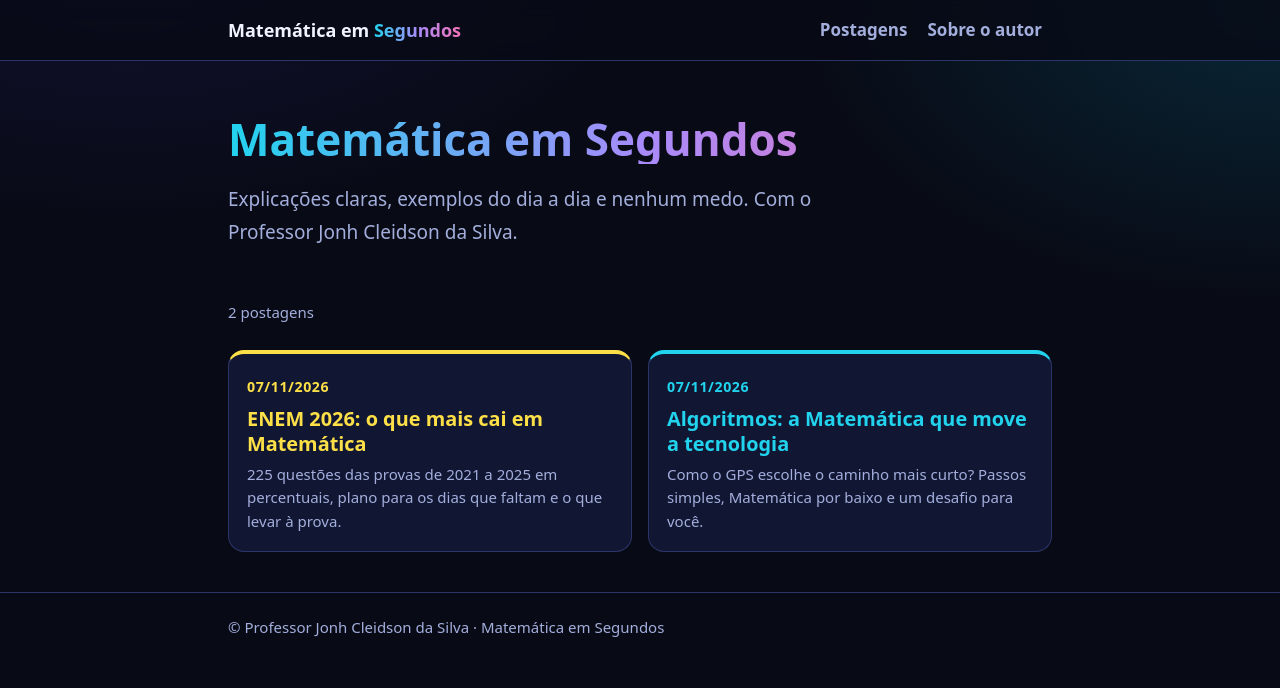
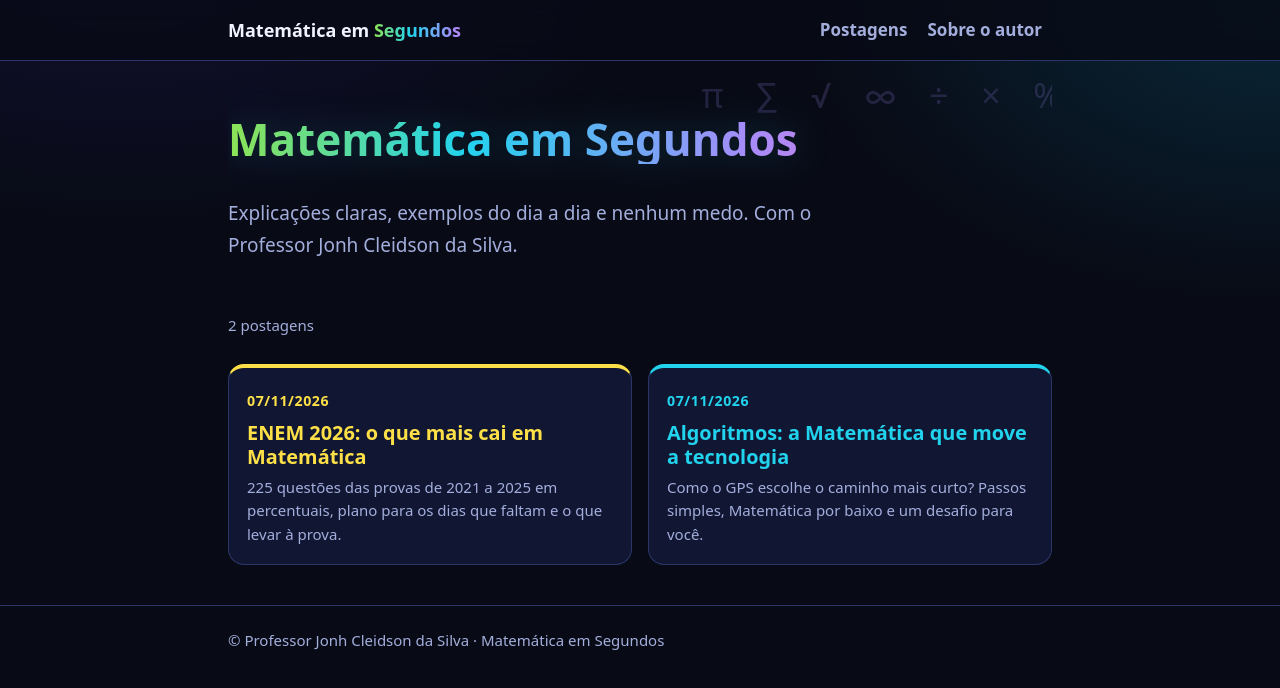
Before and after one commit to matematicaemsegundos/matematicaemsegundos.github.io, a plain HTML site: page index.html in a window 1280 px wide. Drawn offline with Linux system fonts and the light colour scheme.

Commit message:
Movimento no título: gradiente em fluxo, flutuação e símbolos de fundo
Co-Authored-By: Claude Sonnet 5.5 <noreply@anthropic.com>

```diff
--- a/assets/style.css
+++ b/assets/style.css
@@ -15,6 +15,16 @@ nav a{display:inline-flex;align-items:center;min-height:40px;padding:0 10px;colo
 nav a:hover{color:var(--tx)}
 h1{font-size:clamp(28px,6vw,44px);line-height:1.15;margin:.2em 0 .3em;overflow-wrap:anywhere;
 background:linear-gradient(90deg,var(--cy),var(--vi),var(--pk));-webkit-background-clip:text;background-clip:text;color:transparent}
+/* Movimento no título da página inicial e na marca do topo */
+.hero h1,.brand b{background:linear-gradient(90deg,var(--cy),var(--vi),var(--pk),var(--ye),var(--li),var(--cy));background-size:250% 100%;-webkit-background-clip:text;background-clip:text;color:transparent;animation:fluxo 9s linear infinite}
+.hero h1{display:inline-block;animation:fluxo 9s linear infinite,flutua 5s ease-in-out infinite;filter:drop-shadow(0 0 18px #22d3ee33)}
+.hero{position:relative;overflow:hidden}
+.hero::before{content:"π  ∑  √  ∞  ÷  ×  %";position:absolute;right:-10px;top:6px;font-size:clamp(22px,5vw,34px);letter-spacing:.35em;white-space:nowrap;color:var(--vi);opacity:.18;pointer-events:none;animation:deriva 14s ease-in-out infinite alternate}
+.hero p{position:relative}
+@keyframes fluxo{to{background-position:250% 0}}
+@keyframes flutua{0%,100%{transform:translateY(0)}50%{transform:translateY(-5px)}}
+@keyframes deriva{from{transform:translateX(30px)}to{transform:translateX(-40px)}}
+@media (prefers-reduced-motion:reduce){.hero h1,.brand b,.hero::before{animation:none}}
 h2{color:var(--c);margin-top:1.8em;line-height:1.25}
 p{overflow-wrap:anywhere}
 .hero{padding:44px 0 18px}
@@ -37,7 +47,8 @@ footer{border-top:1px solid var(--line);color:var(--mut);padding:22px 0 34px;fon
 @media(max-width:640px){body{font-size:16px;background-attachment:scroll}.hero{padding-top:28px}}
 @media(max-width:360px){.grid{grid-template-columns:minmax(0,1fr)}}
 @page{size:A4;margin:12mm}
-@media print{:root{--bg:#fff;--panel:#fff;--panel2:#f4f4f4;--line:#bbb;--tx:#111;--mut:#444;--c:#0a5}
+@media print{.hero h1,.brand b,.hero::before{animation:none}.hero::before{display:none}
+:root{--bg:#fff;--panel:#fff;--panel2:#f4f4f4;--line:#bbb;--tx:#111;--mut:#444;--c:#0a5}
 body{background:#fff;font-size:12pt}header.top,.noprint,footer{display:none}
 h1{color:#111;background:none;-webkit-background-clip:initial;background-clip:initial}
 .card,.resp,.ex{break-inside:avoid}}
```
